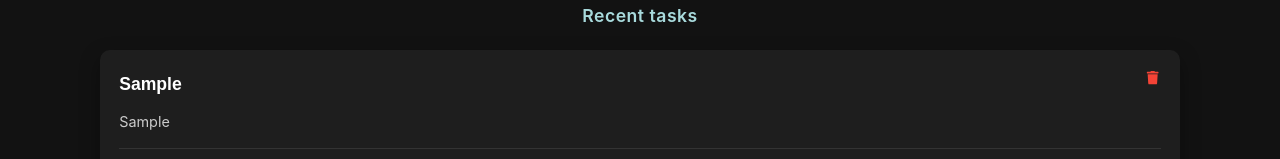
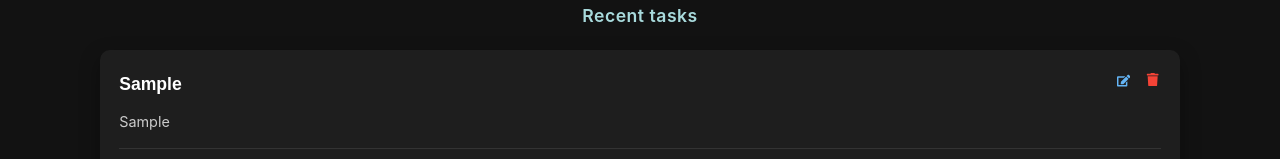
Before and after one commit to StackKens/TaskFlow, a React (Vite) app: page / in a window 1280 px wide. Both pictures are taken after typing "Sample", "Sample" into the empty fields and a click on the button "Add task". Shown: the part 629-788 px from the top of the page. Built offline with nearby package versions, Linux system fonts and the light colour scheme.

Commit message:
feat: add edit action button to task items

```diff
--- a/src/components/TaskList.jsx
+++ b/src/components/TaskList.jsx
@@ -1,4 +1,4 @@
-import { FaTrash } from 'react-icons/fa';
+import { FaTrash, FaEdit } from 'react-icons/fa';
 
 const TaskList = ({ tasks, deleteTasks }) => {
   if (!tasks || tasks.length === 0) {
@@ -13,6 +13,11 @@ const TaskList = ({ tasks, deleteTasks }) => {
           <div key={id} className='task-card'>
             <div className='task-card-header'>
               <h3 className='task-title'>{title}</h3>
+              <div className='task-actions'>
+                <button className='edit-btn' aria-label='Edit task'>
+                  <FaEdit />
+                </button>
+
                 <button
                   className='delete-btn'
                   aria-label='Delete task'
@@ -20,6 +25,7 @@ const TaskList = ({ tasks, deleteTasks }) => {
                 >
                   <FaTrash />
                 </button>
+              </div>
             </div>
             <p className='task-description'>{description}</p>
             <div className='task-meta'>
--- a/src/index.css
+++ b/src/index.css
@@ -316,3 +316,30 @@ button[type='submit']:active {
     gap: 0;
   }
 }
+
+.task-actions {
+  display: flex;
+  gap: 0.4rem;
+}
+
+.edit-btn {
+  background: transparent;
+  border: none;
+  color: #64b5f6; /* soft blue */
+  cursor: pointer;
+  padding: 0.3rem;
+  border-radius: 6px;
+  transition:
+    color 0.2s ease,
+    background-color 0.2s ease,
+    transform 0.15s ease;
+}
+
+.edit-btn:hover {
+  background-color: rgba(100, 181, 246, 0.12);
+  transform: scale(1.05);
+}
+
+.edit-btn:active {
+  transform: scale(0.95);
+}
```
Lines whose indentation alone changed are shown as unchanged.
